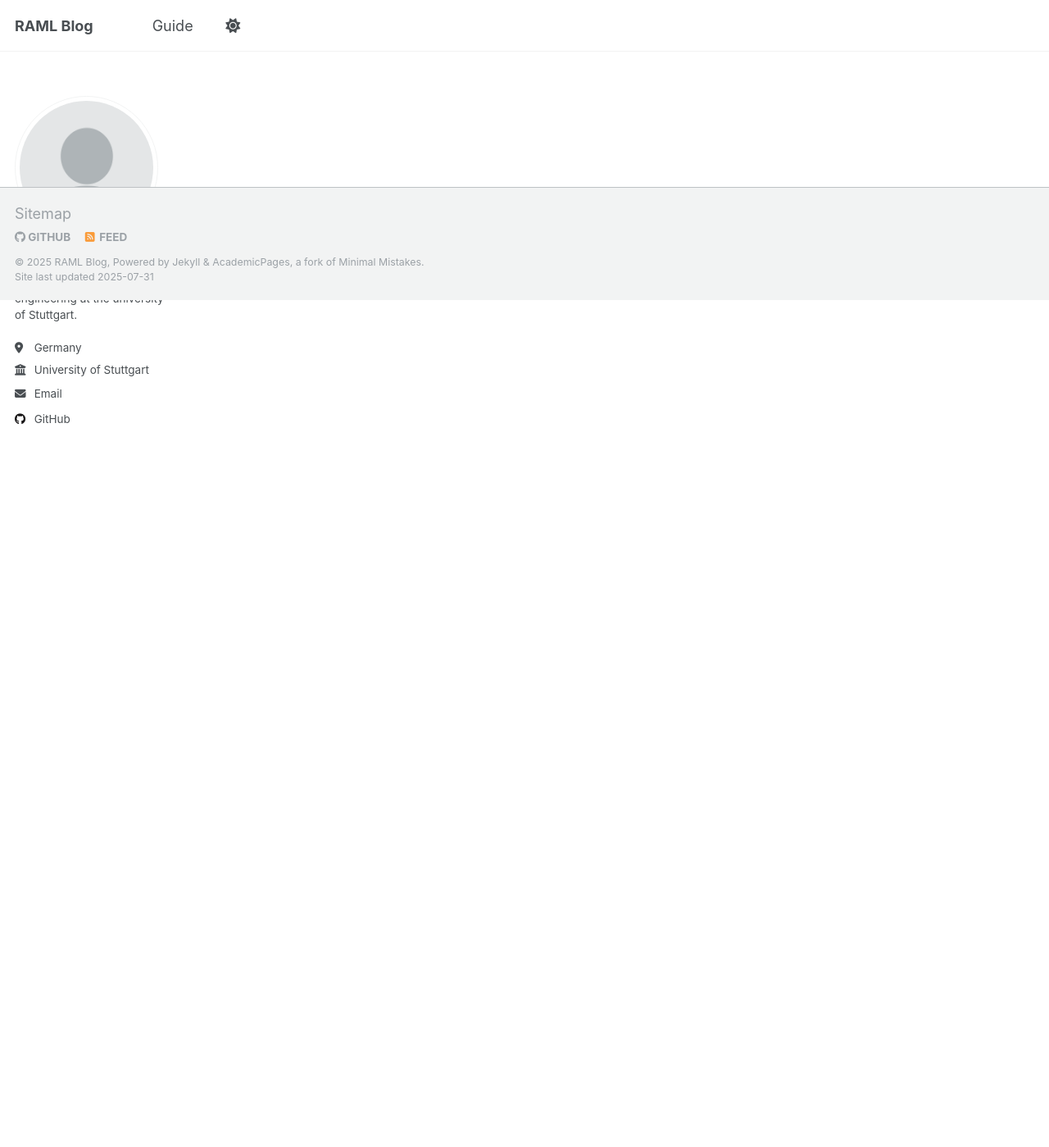
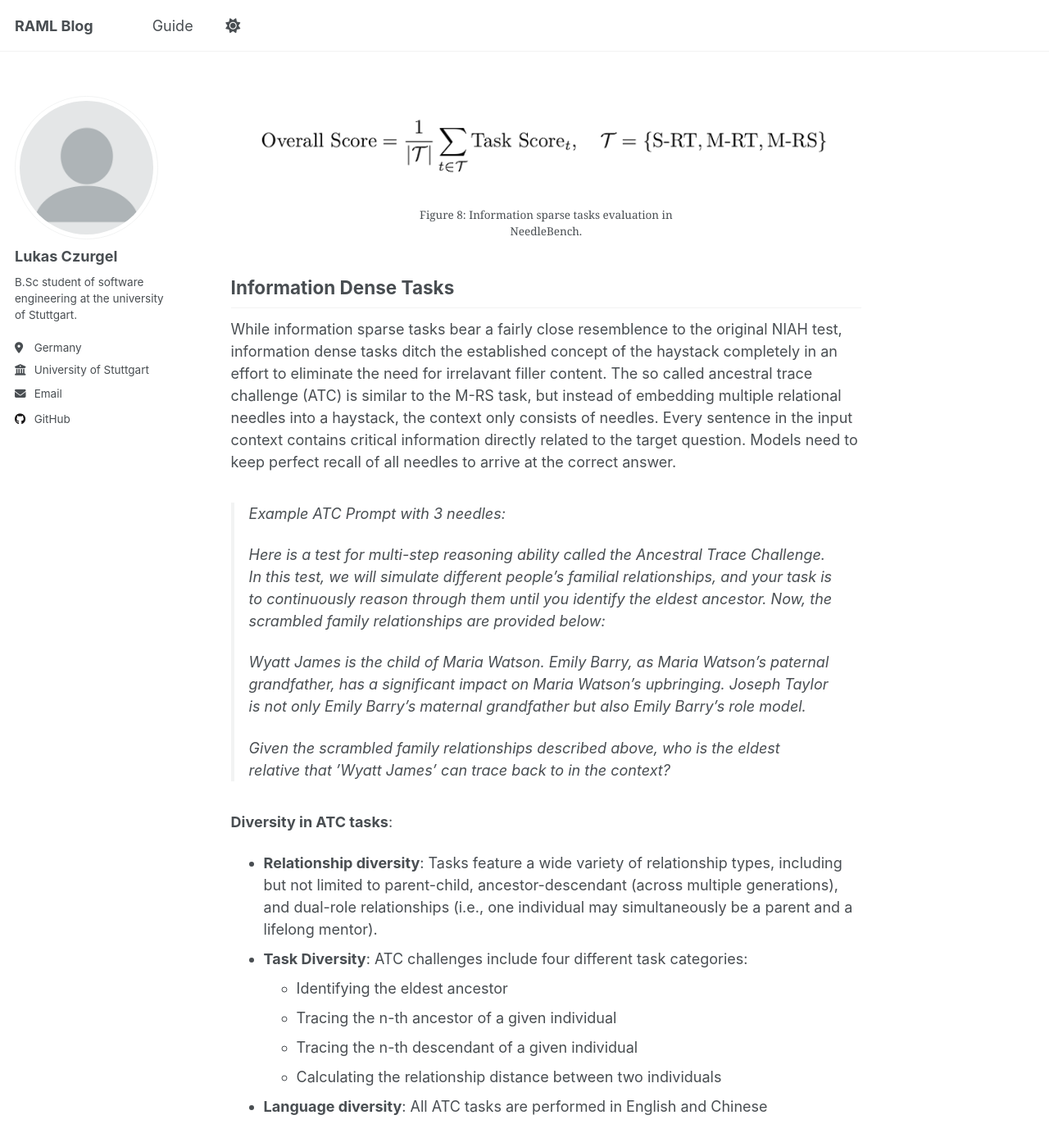
Before and after one commit to st156832/RAML-NeedleBench-Blog, a Jekyll site: the page built from _pages/about.md, in a window 1280 px wide and 1400 px high, scrolled down 12040 px. Shown: the whole window at 82% size. Built offline with Jekyll 4.4.1, drawn with Linux system fonts in a browser that asks for light colours; a script that is not in the unit is left out; before the commit the page ends 12406 px from its top, so only the background shows below that; some of the changed text lies outside the part shown.

Commit message:
Information Dense Tasks

```diff
--- a/_pages/about.md
+++ b/_pages/about.md
@@ -151,6 +151,7 @@ An interesting quirk identified by the authors was the models tendency to perfor
 
 NeedleBench
 ======
+Building on both the original NIAH test as well as previous benchmarks such as RULER and LongBench, Mo Li et al. present NeedleBench as a purely synthetic alternative that aims to provide a comprehensive framework designed to assess retrieval and reasoning performance in bilingual, English / Chinese, long-context task at various context lenghts. Needlebench has a heavy focus on assessing reasoning ability and splits its evaluation tasks into two categories, **information sparse** and **information dense** tasks.
 
 ## Information Sparse Tasks
 
@@ -160,16 +161,49 @@ NeedleBench
     <figcaption style="text-align: center; max-width: 50%; display: block; margin: auto; width: 50%;">Figure 7: Visualization of information sparse tasks in NeedleBench.</figcaption>
 </figure>
 
-Information sparse tasks are categorized by relevant details, the needles, being embedded in irrelevant filler content, the haystack, They follow the basic NIAH formula, but include variations on the vanilla test. As in Kamradt, Needlebench uses Paul Graham essays to construct their haystack. Information sparse tasks are divided into three categories:
+Information sparse tasks are categorized by relevant details, the needles, being embedded in irrelevant filler content, the haystack, They follow the basic NIAH formula, but include variations on the vanilla test. As in Kamradt, Needlebench uses Paul Graham essays to construct their haystack.
+
+**Information sparse tasks are divided into three categories**:
 
 - **Single-Needle Retrieval Tasks (S-RT)**: The original NIAH task. A single, synthetic, fictional needle is embedded and the model is tasked with retrieving it.
 - **Multi-Needle Retrieval Task (M-RT)**: Expands the S-RT by inserting multiple needles at various positions in the haystack. The model is tasked with retrieving all needles.
-- **Multi-Needle Reasoning Task (M-RS)**: Expands on the M-RT by requiring reasoning across multiple needles. Each needle represents a data point required to answer the prompt. In NeedleBench these tasks are based on various ancestral relationship queries, i.e. "Who is the eldest relative that 'Carolyn Hicks' can trace back to in the context?"
+- **Multi-Needle Reasoning Task (M-RS)**: Expands on the M-RT by requiring reasoning across multiple needles. Each needle represents a data point required to answer the prompt. In NeedleBench these tasks are based on various ancestral relationship queries, i.e. "Who is the eldest relative that 'Carolyn Hicks' can trace back to in the context?" with each needle representing a familial relationship.
 
 ### Evaluation of information Sparse Tasks
+
+Each tasks is evaluated on a exact match metric, where full points are awarded, if each required keyword is included in the provided answer. Individual Scores are then averaged across all varitions of content lenghts (C), needle positions (D) and task repetitions (R) with R = 10 for each configuration. The overall score for a model is calcualted by averaging the task score across all three task categories.
 
 <figure>
     <img src="{{site.baseurl}}/images/NB_sparse_eval.png"
          alt="Information sparse tasks evaluation NeedleBench.">
-    <figcaption style="text-align: center; max-width: 50%; display: block; margin: auto; width: 50%;">Figure 7: Information sparse tasks evaluation in NeedleBench.</figcaption>
+    <figcaption style="text-align: center; max-width: 50%; display: block; margin: auto; width: 50%;">Figure 8: Information sparse tasks evaluation in NeedleBench.</figcaption>
 </figure>
+
+## Information Dense Tasks
+While information sparse tasks bear a fairly close resemblence to the original NIAH test, information dense tasks ditch the established concept of the haystack completely in an effort to eliminate the need for irrelavant filler content. The so called ancestral trace challenge (ATC) is similar to the M-RS task, but instead of embedding multiple relational needles into a haystack, the context only consists of needles. Every sentence in the input context contains
+critical information directly related to the target question. Models need to keep perfect recall of all needles to arrive at the correct answer.
+
+>Example ATC Prompt with 3 needles:
+>
+> Here is a test for multi-step reasoning ability called the Ancestral Trace Challenge. In this test,
+ we will simulate different people’s familial relationships, and your task is to continuously reason
+ through them until you identify the eldest ancestor.
+ Now, the scrambled family relationships are provided below:
+>
+>Wyatt James is the child of Maria Watson. Emily Barry, as Maria Watson’s paternal grandfather,
+ has a significant impact on Maria Watson’s upbringing. Joseph Taylor is not only Emily Barry’s
+ maternal grandfather but also Emily Barry’s role model.
+>
+>Given the scrambled family relationships described above, who is the eldest relative that ’Wyatt
+ James’ can trace back to in the context?
+
+**Diversity in ATC tasks**:
+
+- **Relationship diversity**: Tasks feature a wide variety of relationship types, including but not
+ limited to parent-child, ancestor-descendant (across multiple generations), and dual-role relationships (i.e., one individual may simultaneously be a parent and a lifelong mentor).
+- **Task Diversity**: ATC challenges include four different task categories:
+  - Identifying the eldest ancestor
+  - Tracing the n-th ancestor of a given individual
+  - Tracing the n-th descendant of a given individual
+  - Calculating the relationship distance between two individuals
+- **Language diversity**: All ATC tasks are performed in English and Chinese
```
